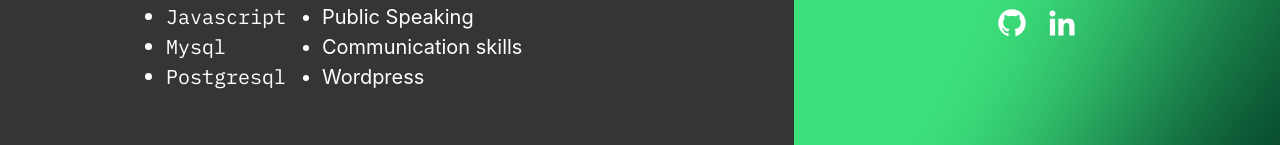
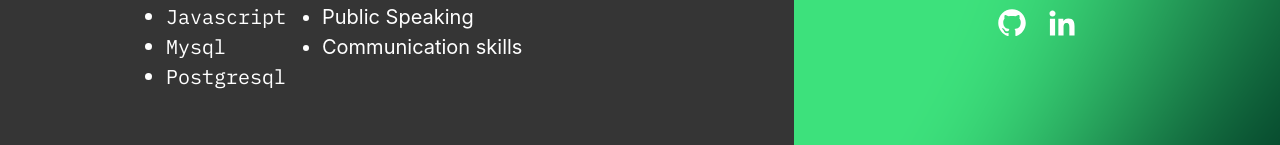
Before and after one commit to chukwuyem11/personal_website, a Next.js app: page /home in a window 1280 px wide. Shown: the part 573-718 px from the top of the page. Built offline with nearby package versions, Linux system fonts and the light colour scheme.

Commit message:
first commit

```diff
--- a/pages/home.js
+++ b/pages/home.js
@@ -68,7 +68,7 @@
   <ListItem fontSize={["16px","18px", "20px" ]} color="#ffffff">Next js</ListItem>
   <ListItem fontSize={["16px","18px", "20px" ]} color="#ffffff">Public Speaking</ListItem>
   <ListItem fontSize={["16px","18px", "20px" ]} color="#ffffff">Communication skills</ListItem>
-  <ListItem fontSize={["16px","18px", "20px" ]} color="#ffffff">Wordpress</ListItem>
+
 </UnorderedList>
 </Box>
 
```
